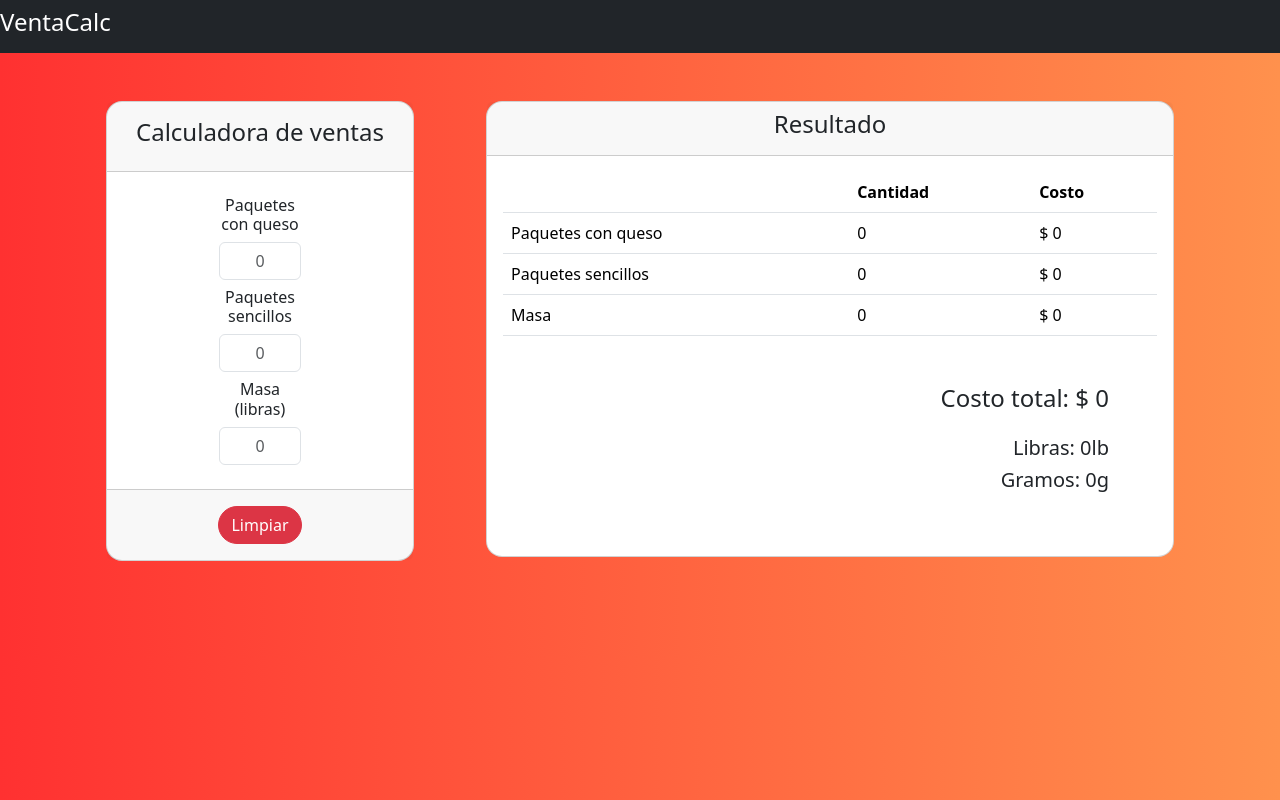
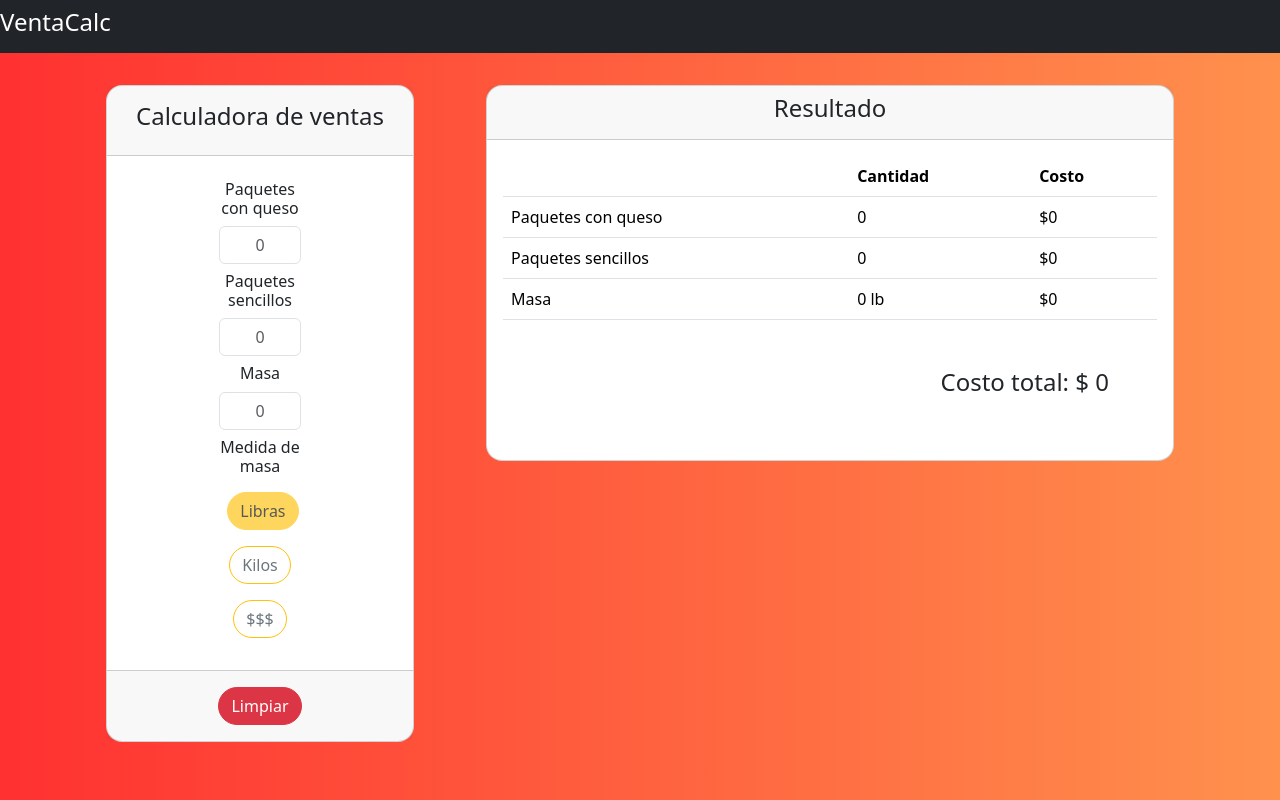
Before and after one commit to JuanLoaiza007/ventacalc, a React (Create React App) app: page / in a window 1280 px wide. Built offline with nearby package versions, Linux system fonts and the light colour scheme.

Commit message:
Added unit selection for mass measurement.
And minor UX improvements.

```diff
--- a/src/App.js
+++ b/src/App.js
@@ -5,7 +5,8 @@ import Navigation from './components/Navigation';
 import FormCalculator from './components/FormCalculator';
 import Statistics from './components/Statistics';
 
-import initialFormValues from "./defaultState.json";
+import initialFormValues from "./defaultFormState.json";
+import defaultPricesValues from "./defaultPrices.json";
 
 import logo from './logo.svg';
 
@@ -16,10 +17,10 @@ function App() {
   });
 
   const [formState, setFormState] = useState(initialFormValues);
+  const [prices, setPrices] = useState(defaultPricesValues);
 
   function handleUpdateForm (state) {
     setFormState(state);
-    console.log("State updated");
   }
 
   return (
@@ -28,18 +29,22 @@ function App() {
         appName={appState.appName}
       />
 
-      <div className='container my-4'>
+      <div className='container my-2'>
         <div className='row'>
-          <div className='col-lg-4 col-md-12 mb-5'>
+          <div className='col-lg-4 col-md-12'>
             <FormCalculator
               onUpdateForm={handleUpdateForm}
             />
           </div>
-          <div className='col-lg-8 col-md-12 mb-5'>
+          <div className='col-lg-8 col-md-12'>
             <Statistics
               paquetesQueso = {formState.paquetesQueso}
               paquetesSencillos = {formState.paquetesSencillos}
               masa = {formState.masa}
+              medidaMasa = {formState.medidaMasa}
+              costoPaqueteQueso = {prices.costoPaqueteQueso}
+              costoPaqueteSencillo = {prices.costoPaqueteSencillo}
+              costoPorLibraDeMasa = {prices.costoPorLibraDeMasa}
             />
           </div>
         </div>
--- a/src/components/FormCalculator.js
+++ b/src/components/FormCalculator.js
@@ -4,10 +4,15 @@ function FormCalculator({onUpdateForm}) {
   const initialFormValues = {
     paquetesQueso: 0,
     paquetesSencillos: 0,
-    masa: 0
+    masa: 0,
+    medidaMasa: "Libras",
   };
 
   const [formState, setFormState] = useState(initialFormValues);
+
+  useEffect(() => {
+    functionButtonMasa("btnLibras");
+  }, []);
 
   useEffect(() => {
     console.log(formState)
@@ -39,6 +44,57 @@ function FormCalculator({onUpdateForm}) {
   function reloadForm() {
     document.getElementById("main-form").reset();
     setFormState(initialFormValues);
+    functionButtonMasa("btnLibras");
+  }
+
+  function functionButtonMasa(id) {
+    const classNameSelected = "btn btn-warning m-2 rounded-5"
+    const classNameUnselected = "btn btn-outline-warning m-2 rounded-5 text-secondary"
+
+    var btnLibras = document.getElementById("btnLibras");
+    var btnKilos = document.getElementById("btnKilos");
+    var btnDinero = document.getElementById("btnDinero");
+
+    function activeBtnLibras(){
+      btnLibras.className = classNameUnselected;
+      btnLibras.disabled = false;
+    }
+
+    function activeBtnKilos(){
+      btnKilos.className = classNameUnselected;
+      btnKilos.disabled = false;
+    }
+
+    function activeBtnDinero(){
+      btnDinero.className = classNameUnselected;
+      btnDinero.disabled = false;
+    }
+
+    function medidaSelect(nuevaMedida) {
+      setFormState((prevState) => ({
+        ...prevState,
+        medidaMasa: nuevaMedida
+      }));
+    }
+
+    if (id === "btnLibras") {
+      activeBtnKilos();
+      activeBtnDinero();
+      medidaSelect("Libras");
+
+    } else if (id === "btnKilos") {
+      activeBtnLibras();
+      activeBtnDinero();
+      medidaSelect("Kilos");
+    } else if (id === "btnDinero") {
+      activeBtnLibras();
+      activeBtnKilos();
+      medidaSelect("Dinero");
+    }
+
+    var btnActual = document.getElementById(id);
+    btnActual.className = classNameSelected;
+    btnActual.disabled = true;
   }
 
 
@@ -75,7 +131,7 @@ function FormCalculator({onUpdateForm}) {
                   onChange={handleInput}></input>
                 </div>
                 <div className='form-group my-2'>
-                <p className='h6 mt-2'>Masa (libras)</p>
+                  <p className='h6 mt-2'>Masa</p>
                   <input
                   type='text'
                   inputMode='numeric'
@@ -83,6 +139,28 @@ function FormCalculator({onUpdateForm}) {
                   className='form-control text-center'
                   placeholder='0'
                   onChange={handleInput}></input>
+                  <p className='h6 mt-2'>Medida de masa</p>
+                  <button
+                  type="button"
+                  id="btnLibras"
+                  className="btn btn-outline-warning m-2 rounded-5"
+                  onClick={() => functionButtonMasa("btnLibras")}>
+                    Libras
+                  </button>
+                  <button
+                  type="button"
+                  id="btnKilos"
+                  className="btn btn-outline-warning m-2 rounded-5"
+                  onClick={() => functionButtonMasa("btnKilos")}>
+                    Kilos
+                  </button>
+                  <button
+                  type="button"
+                  id="btnDinero"
+                  className="btn btn-outline-warning m-2 rounded-5"
+                  onClick={() => functionButtonMasa("btnDinero")}>
+                    $$$
+                  </button>
                 </div>
               </form>
           </div>
--- a/src/components/Statistics.js
+++ b/src/components/Statistics.js
@@ -2,11 +2,37 @@ import React, { Component } from "react";
 
 class Statistics extends Component {
   render () {
-      const { paquetesQueso, paquetesSencillos, masa} = this.props;
-      let costoPaquetesQueso = paquetesQueso * 4500;
-      let costoPaquetesSencillos = paquetesSencillos * 2500;
-      let costoMasa = masa * 1500;
-      let costoTotal = costoPaquetesQueso + costoPaquetesSencillos + costoMasa;
+      const { paquetesQueso, paquetesSencillos, masa, medidaMasa, costoPaqueteQueso, costoPaqueteSencillo, costoPorLibraDeMasa} = this.props;
+      let costoTotalPaquetesQueso = paquetesQueso * costoPaqueteQueso;
+      let costoTotalPaquetesSencillos = paquetesSencillos * costoPaqueteSencillo;
+      let costoMasa = 0;
+      let cantidadMasa = "";
+      let masaLb = 0;
+      let masaGr = 0;
+
+      switch (medidaMasa) {
+        case "Libras":
+          cantidadMasa = masa + " lb"
+          masaLb = masa;
+          masaGr = masaLb*500;
+          costoMasa = masaLb*costoPorLibraDeMasa;
+          break;
+        case "Kilos":
+          cantidadMasa = masa + " kg"
+          masaGr = masa*1000;
+          masaLb = masaGr/500;
+          costoMasa = masaLb*1500;
+          break;
+        case "Dinero":
+          cantidadMasa = "$" + masa
+          costoMasa = masa;
+          masaLb = masa/costoPorLibraDeMasa.toFixed(2);
+          masaGr = masa*500/costoPorLibraDeMasa.toFixed(2);
+          break;
+      }
+
+      let mostrarEstadisticasMasa = masaLb !== 0;
+      let costoTotal = costoTotalPaquetesQueso + costoTotalPaquetesSencillos + costoMasa;
 
       return (
         <div className="card m-4 rounded-4">
@@ -26,24 +52,26 @@ class Statistics extends Component {
                 <tr>
                   <td>Paquetes con queso</td>
                   <td>{paquetesQueso}</td>
-                  <td>$ {costoPaquetesQueso}</td>
+                  <td>${costoTotalPaquetesQueso}</td>
                 </tr>
                 <tr>
                   <td>Paquetes sencillos</td>
-                  <td>{paquetesSencillos }</td>
-                  <td>$ {costoPaquetesSencillos}</td>
+                  <td>{paquetesSencillos}</td>
+                  <td>${costoTotalPaquetesSencillos}</td>
                 </tr>
                 <tr>
                   <td>Masa</td>
-                  <td>{masa}</td>
-                  <td>$ {costoMasa}</td>
+                  <td>{cantidadMasa}</td>
+                  <td>${costoMasa}</td>
                 </tr>
               </tbody>
             </table>
             <div className="text-end m-5">
               <p className="h4 mb-4">Costo total: $ {costoTotal}</p>
-              <p className="h5">Libras: {masa}lb</p>
-              <p className="h5">Gramos: {masa*500}g</p>
+              <div id="estadisticasMasa" style={{ display: mostrarEstadisticasMasa ? 'block' : 'none' }}>
+                <p className="h5">Libras: {masaLb.toFixed(2)}lb</p>
+                <p className="h5">Gramos: {masaGr.toFixed(2)}g</p>
+              </div>
             </div>
           </div>
         </div>
--- a/src/defaultState.json
+++ b/src/defaultFormState.json
@@ -1,5 +1,6 @@
 {
   "paquetesQueso": 0,
   "paquetesSencillos": 0,
-  "masa": 0
+  "masa": 0,
+  "medidaMasa": "Libras"
 }
--- /dev/null
+++ b/src/defaultPrices.json
@@ -0,0 +1,5 @@
+{
+  "costoPaqueteQueso": 4500,
+  "costoPaqueteSencillo": 2500,
+  "costoPorLibraDeMasa": 1500
+}
```
